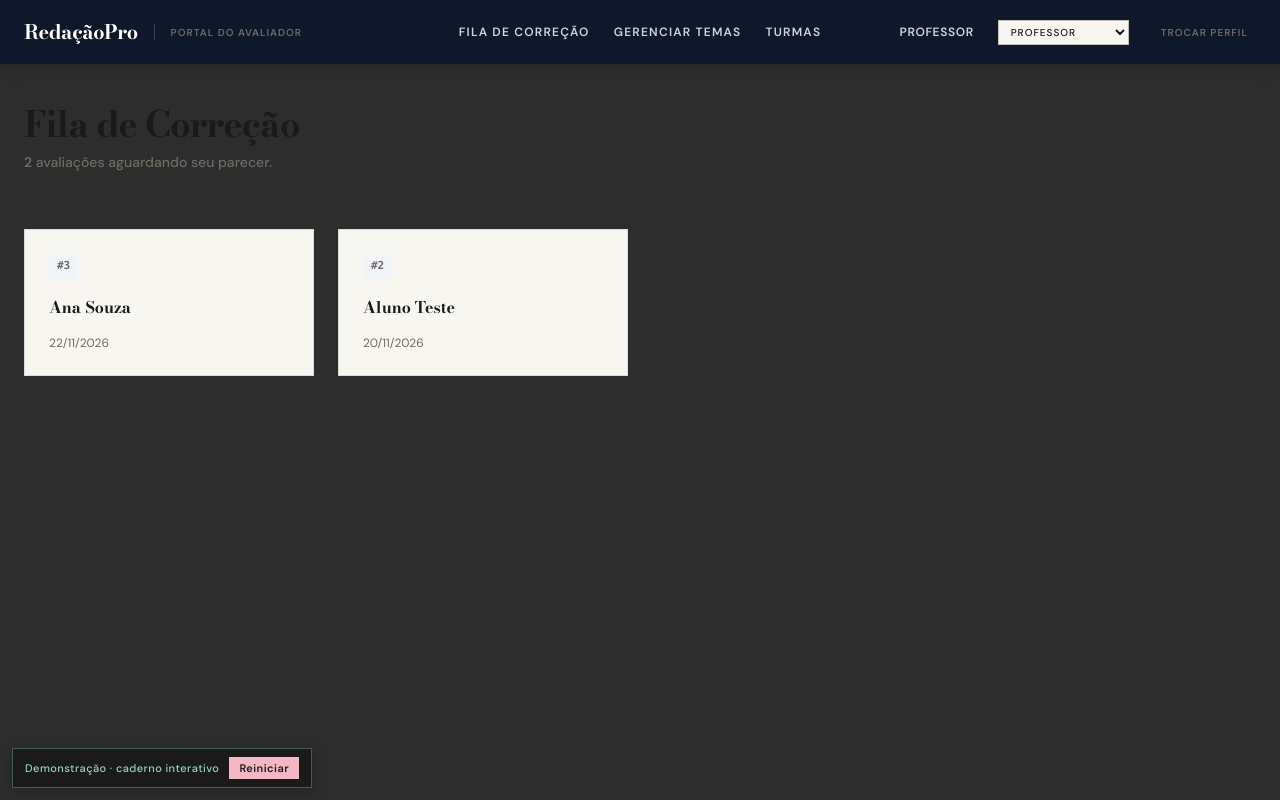
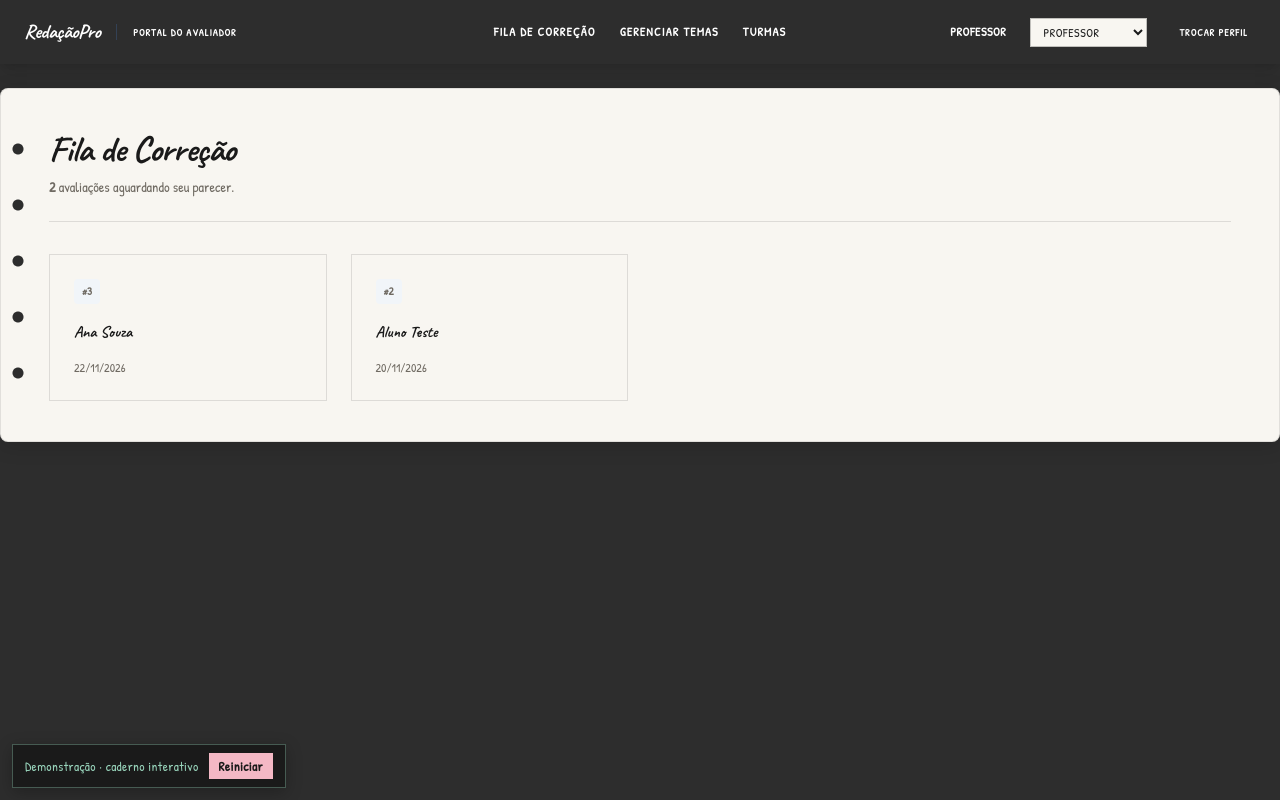
Before and after one commit to guilherme3987/essay-plataform, a PHP site: page /pages/teacher_dashboard.html in a window 1280 px wide. Run offline with PHP 8.4, Linux system fonts and the light colour scheme.

Commit message:
Refactor code structure for improved readability and maintainability

```diff
--- a/assets/css/notebook.css
+++ b/assets/css/notebook.css
@@ -2,17 +2,17 @@
    Camada visual editorial aplicada sobre o CSS compilado. */
 
 @font-face {
-  font-family: 'Bodoni Moda';
-  src: url('../fonts/bodoni-moda-latin.woff2') format('woff2');
+  font-family: 'Caveat';
+  src: url('../fonts/caveat-latin.woff2') format('woff2');
   font-weight: 400 700;
   font-style: normal;
   font-display: swap;
 }
 
 @font-face {
-  font-family: 'DM Sans';
-  src: url('../fonts/dm-sans-latin.woff2') format('woff2');
-  font-weight: 400 600;
+  font-family: 'Patrick Hand';
+  src: url('../fonts/patrick-hand-latin.woff2') format('woff2');
+  font-weight: 400;
   font-style: normal;
   font-display: swap;
 }
@@ -26,8 +26,8 @@
   --tab-pink: #f4b8c5;
   --tab-sky: #a8d8ea;
   --tab-cream: #ffe6a7;
-  --font-display: 'Bodoni Moda', Georgia, serif;
-  --font-body: 'DM Sans', system-ui, -apple-system, sans-serif;
+  --font-display: 'Caveat', 'Comic Sans MS', cursive;
+  --font-body: 'Patrick Hand', 'Comic Sans MS', cursive;
   --tab-font-size: clamp(0.5rem, 1vh, 0.7rem);
   --radius-sm: 8px;
   --radius-md: 16px;
@@ -63,26 +63,26 @@ body.nb-root {
 .nb-eyebrow {
   margin: 0 0 0.75rem;
   font-family: var(--font-body);
-  font-size: 0.75rem;
-  font-weight: 500;
-  letter-spacing: 0.16em;
+  font-size: 0.8125rem;
+  font-weight: 400;
+  letter-spacing: 0.1em;
   text-transform: uppercase;
   color: var(--tab-mint);
 }
 .nb-display {
   font-family: var(--font-display);
   font-weight: 700;
-  letter-spacing: -0.025em;
-  line-height: 1.04;
-  font-size: clamp(2.5rem, 5vw, 4rem);
+  letter-spacing: 0;
+  line-height: 1.1;
+  font-size: clamp(2.75rem, 5.2vw, 4.25rem);
   margin: 0;
 }
 .nb-h2 {
   font-family: var(--font-display);
   font-weight: 700;
-  letter-spacing: -0.015em;
-  font-size: clamp(1.75rem, 3vw, 2.25rem);
-  line-height: 1.12;
+  letter-spacing: 0;
+  font-size: clamp(1.9rem, 3.2vw, 2.5rem);
+  line-height: 1.18;
   margin: 0;
 }
 .nb-h3 {
@@ -346,10 +346,78 @@ body.nb-root {
 .nb-reveal--4 { animation-delay: 320ms; }
 
 /* Painéis: aplica a mesma paleta sem reescrever os utilitários existentes. */
-body.notebook-app { background: var(--bg-outer); font-family: var(--font-body); color: var(--text-primary); }
+body.notebook-app { background: var(--bg-outer); font-family: var(--font-body); color: var(--bg-page); }
+.notebook-app main {
+  position: relative;
+  background: var(--bg-page);
+  color: var(--text-primary);
+  border: 1px solid rgba(26, 26, 26, 0.1);
+  border-radius: var(--radius-sm);
+  box-shadow: 0 4px 20px rgba(0, 0, 0, 0.15);
+  margin-block: 1.5rem;
+  padding: clamp(1.5rem, 4vw, 2.5rem) clamp(2.25rem, 4vw, 3rem) !important;
+}
+.notebook-app main::before {
+  content: '';
+  position: absolute;
+  left: 0.7rem;
+  top: 2rem;
+  bottom: 2rem;
+  width: 12px;
+  background-image: radial-gradient(circle at center, var(--bg-outer) 5px, transparent 6px);
+  background-size: 12px 56px;
+  background-repeat: repeat-y;
+  pointer-events: none;
+}
+/* Campos e modal sobre papel creme: nunca herdam a cor clara do fundo escuro. */
+.notebook-app input,
+.notebook-app textarea,
+.notebook-app select { color: var(--text-primary) !important; }
+.notebook-app .font-mono { font-family: var(--font-body) !important; }
+.notebook-app input::placeholder,
+.notebook-app textarea::placeholder { color: rgba(26, 26, 26, .55); opacity: 1; }
+.notebook-app #modal > div { color: var(--text-primary); }
 .notebook-app .bg-white,
 .notebook-app .bg-slate-50,
 .notebook-app .bg-gray-50 { background-color: var(--bg-page) !important; }
+.notebook-app .bg-slate-900,
+.notebook-app .bg-slate-800,
+.notebook-app .bg-slate-700 {
+  color: #fff !important;
+}
+.notebook-app nav.bg-slate-900 {
+  background-color: var(--bg-outer) !important;
+  color: #fff !important;
+}
+.notebook-app nav.bg-slate-900 .text-slate-300,
+.notebook-app nav.bg-slate-900 .text-slate-400,
+.notebook-app nav.bg-slate-900 .text-slate-500,
+.notebook-app nav.bg-slate-900 .text-slate-600,
+.notebook-app nav.bg-slate-900 .text-slate-700,
+.notebook-app nav.bg-slate-900 .text-slate-800,
+.notebook-app nav.bg-slate-900 .text-slate-900 {
+  color: #fff !important;
+}
+.notebook-app .bg-slate-900 .text-slate-300,
+.notebook-app .bg-slate-900 .text-slate-400,
+.notebook-app .bg-slate-900 .text-slate-500,
+.notebook-app .bg-slate-900 .text-slate-700,
+.notebook-app .bg-slate-900 .text-slate-800,
+.notebook-app .bg-slate-900 .text-slate-900,
+.notebook-app .bg-slate-800 .text-slate-300,
+.notebook-app .bg-slate-800 .text-slate-400,
+.notebook-app .bg-slate-800 .text-slate-500,
+.notebook-app .bg-slate-800 .text-slate-700,
+.notebook-app .bg-slate-800 .text-slate-800,
+.notebook-app .bg-slate-800 .text-slate-900,
+.notebook-app .bg-slate-700 .text-slate-300,
+.notebook-app .bg-slate-700 .text-slate-400,
+.notebook-app .bg-slate-700 .text-slate-500,
+.notebook-app .bg-slate-700 .text-slate-700,
+.notebook-app .bg-slate-700 .text-slate-800,
+.notebook-app .bg-slate-700 .text-slate-900 {
+  color: #fff !important;
+}
 .notebook-app .text-slate-900,
 .notebook-app .text-slate-800 { color: var(--text-primary) !important; }
 .notebook-app .text-slate-700,
--- a/demo/seed.js
+++ b/demo/seed.js
@@ -36,16 +36,16 @@
       { class_id: 1, student_id: 5 }, { class_id: 2, student_id: 6 }
     ],
     themes: [
-      { id: 1, created_by: 2, status: 'published', image_path: null, pdf_path: null, created_at: '2026-11-02T10:00:00',
+      { id: 1, created_by: 2, status: 'published', image_path: 'assets/demo/themes/tema-cuidado.svg', pdf_path: null, created_at: '2026-11-02T10:00:00',
         title: 'Invisibilidade do trabalho de cuidado realizado pela mulher no Brasil',
         content: 'Cuidar de crianças, idosos e da casa é um trabalho essencial, mas raramente remunerado ou reconhecido. No Brasil, essa tarefa recai majoritariamente sobre as mulheres e limita o acesso delas ao mercado de trabalho, à educação e ao lazer.\n\nDiscuta as causas dessa invisibilidade e proponha medidas que o poder público e a sociedade podem adotar.' },
-      { id: 2, created_by: 2, status: 'published', image_path: null, pdf_path: null, created_at: '2026-10-20T10:00:00',
+      { id: 2, created_by: 2, status: 'published', image_path: 'assets/demo/themes/tema-registro-civil.svg', pdf_path: null, created_at: '2026-10-20T10:00:00',
         title: 'Desafios para o enfrentamento da invisibilidade do registro civil no Brasil',
         content: 'Sem certidão de nascimento, uma pessoa tem dificuldade para estudar, receber benefícios e exercer direitos básicos. Ainda hoje, milhares de brasileiros vivem sem documentação, sobretudo em regiões afastadas dos centros urbanos.\n\nAnalise o problema e apresente uma proposta de intervenção.' },
-      { id: 3, created_by: 2, status: 'published', image_path: null, pdf_path: null, created_at: '2026-10-05T10:00:00',
+      { id: 3, created_by: 2, status: 'published', image_path: 'assets/demo/themes/tema-dados-internet.svg', pdf_path: null, created_at: '2026-10-05T10:00:00',
         title: 'Manipulação do comportamento do usuário pelo controle de dados na internet',
         content: 'Plataformas digitais coletam informações sobre hábitos e preferências para direcionar conteúdos e anúncios. Isso levanta dúvidas sobre liberdade de escolha e privacidade.\n\nDiscuta como o controle de dados pode influenciar o comportamento e o que fazer a respeito.' },
-      { id: 4, created_by: 2, status: 'draft', image_path: null, pdf_path: null, created_at: '2026-11-18T10:00:00',
+      { id: 4, created_by: 2, status: 'draft', image_path: 'assets/demo/themes/tema-cinema.svg', pdf_path: null, created_at: '2026-11-18T10:00:00',
         title: 'Democratização do acesso ao cinema no Brasil',
         content: 'Rascunho: texto de apoio ainda em preparação. Este tema ainda não foi publicado para os alunos.' }
     ],
--- a/pages/student_dashboard.html
+++ b/pages/student_dashboard.html
@@ -105,7 +105,7 @@
                 <div class="overflow-y-auto p-6 sm:p-10">
                     <p id="modal-theme-date" class="text-[10px] font-bold text-indigo-600 uppercase tracking-widest mb-3">DATA AQUI</p>
                     <h2 id="modal-theme-title" class="text-2xl sm:text-4xl font-extrabold text-slate-900 leading-tight mb-8">Título</h2>
-                    <img id="modal-theme-img" src="" class="w-full h-auto rounded-2xl mb-8 hidden object-cover" />
+                    <img id="modal-theme-img" src="" alt="Imagem de apoio do tema" class="w-full h-auto rounded-2xl mb-8 hidden object-cover" />
                     <div id="modal-theme-content" class="text-slate-700 leading-relaxed text-sm sm:text-base break-words mb-8"></div>
 
                     <div id="modal-theme-pdf-container" class="hidden border-t border-slate-200 pt-6"></div>
@@ -238,7 +238,9 @@
 
                 return `
                 <div onclick="openThemeModal(${i})" class="group bg-white rounded-2xl border border-slate-200 overflow-hidden hover:shadow-xl hover:-translate-y-1.5 transition-all duration-300 cursor-pointer flex flex-col h-full">
-                    ${hasImg ? `<div class="h-40 bg-slate-100 overflow-hidden"><img src="${esc(assetUrl(t.image_path))}" class="w-full h-full object-cover group-hover:scale-105 transition-transform duration-500"></div>` : `<div class="h-2 bg-indigo-500"></div>`}
+                    ${hasImg
+                        ? `<div class="h-40 bg-slate-100 overflow-hidden"><img src="${esc(assetUrl(t.image_path))}" alt="Ilustração do tema: ${esc(t.title)}" loading="lazy" class="w-full h-full object-cover group-hover:scale-105 transition-transform duration-500"></div>`
+                        : `<div class="h-40 bg-slate-50 flex items-center justify-center border-b border-slate-100"><svg class="w-10 h-10 text-indigo-300" viewBox="0 0 24 24" fill="none" stroke="currentColor" stroke-width="1.5" stroke-linecap="round" stroke-linejoin="round" aria-hidden="true"><path d="M12 6.5v13"/><path d="M3 19V6a2 2 0 0 1 2-2h3.5A2.5 2.5 0 0 1 11 6.5V19a2 2 0 0 0-2-2H5a2 2 0 0 0-2 2Z"/><path d="M21 19V6a2 2 0 0 0-2-2h-3.5A2.5 2.5 0 0 0 13 6.5V19a2 2 0 0 1 2-2h4a2 2 0 0 1 2 2Z"/></svg></div>`}
                     <div class="p-6 flex flex-col flex-1">
                         <p class="text-[10px] font-bold text-indigo-600 uppercase tracking-widest mb-2">${date}</p>
                         <h3 class="font-bold text-slate-900 text-lg group-hover:text-indigo-600 transition-colors mb-3 line-clamp-2">${esc(t.title)}</h3>
--- a/pages/teacher_dashboard.html
+++ b/pages/teacher_dashboard.html
@@ -380,7 +380,7 @@
                 return `
                 <div class="bg-white rounded-2xl border border-slate-200 p-4 sm:p-5 flex flex-col sm:flex-row gap-4 sm:gap-6 items-start hover:border-indigo-300 transition-colors duration-300 group">
                     ${t.image_path
-                        ? `<img src="${esc(assetUrl(t.image_path))}" class="w-full sm:w-32 h-24 object-cover rounded-xl shrink-0 bg-slate-100">`
+                        ? `<img src="${esc(assetUrl(t.image_path))}" alt="Ilustração do tema: ${esc(t.title)}" loading="lazy" class="w-full sm:w-32 h-24 object-cover rounded-xl shrink-0 bg-slate-100">`
                         : `<div class="w-full sm:w-32 h-24 bg-indigo-50 rounded-xl flex items-center justify-center shrink-0 border border-indigo-100"><svg class="w-8 h-8 text-indigo-300" viewBox="0 0 24 24" fill="none" stroke="currentColor" stroke-width="1.6" stroke-linecap="round" stroke-linejoin="round" aria-hidden="true"><path d="m15.5 5.5 3 3"/><path d="M4 20h4l11-11a2.12 2.12 0 0 0-3-3L5 17v3Z"/><path d="M13.5 7.5 16.5 10.5"/></svg></div>`
                     }
                     <div class="flex-1 min-w-0 w-full">
```
Also changed, not shown: demo/mock-api.js (+16 -4 lines), assets/demo/themes/tema-cinema.svg (added), assets/demo/themes/tema-cuidado.svg (added), assets/demo/themes/tema-dados-internet.svg (added), assets/demo/themes/tema-registro-civil.svg (added), assets/fonts/bodoni-moda-latin.woff2 (deleted), assets/fonts/caveat-latin.woff2 (added), assets/fonts/dm-sans-latin.woff2 (deleted), assets/fonts/patrick-hand-latin.woff2 (added).
